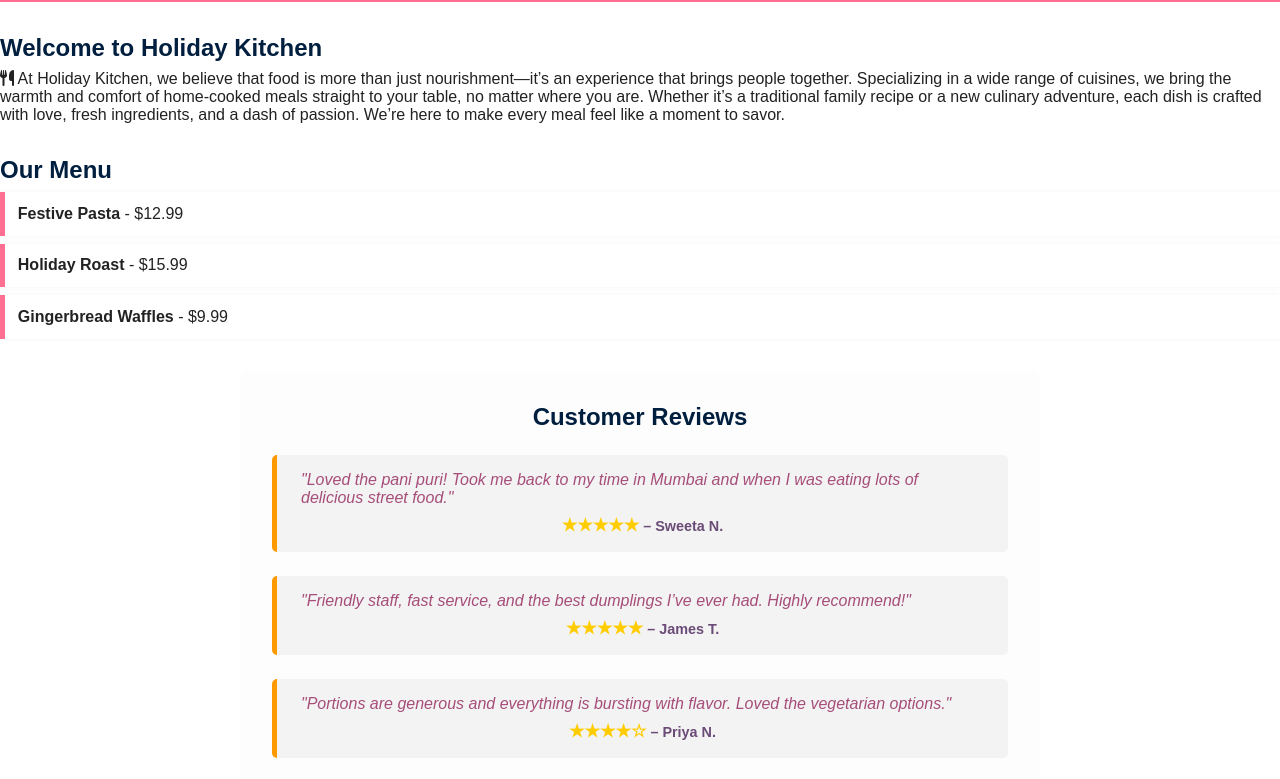
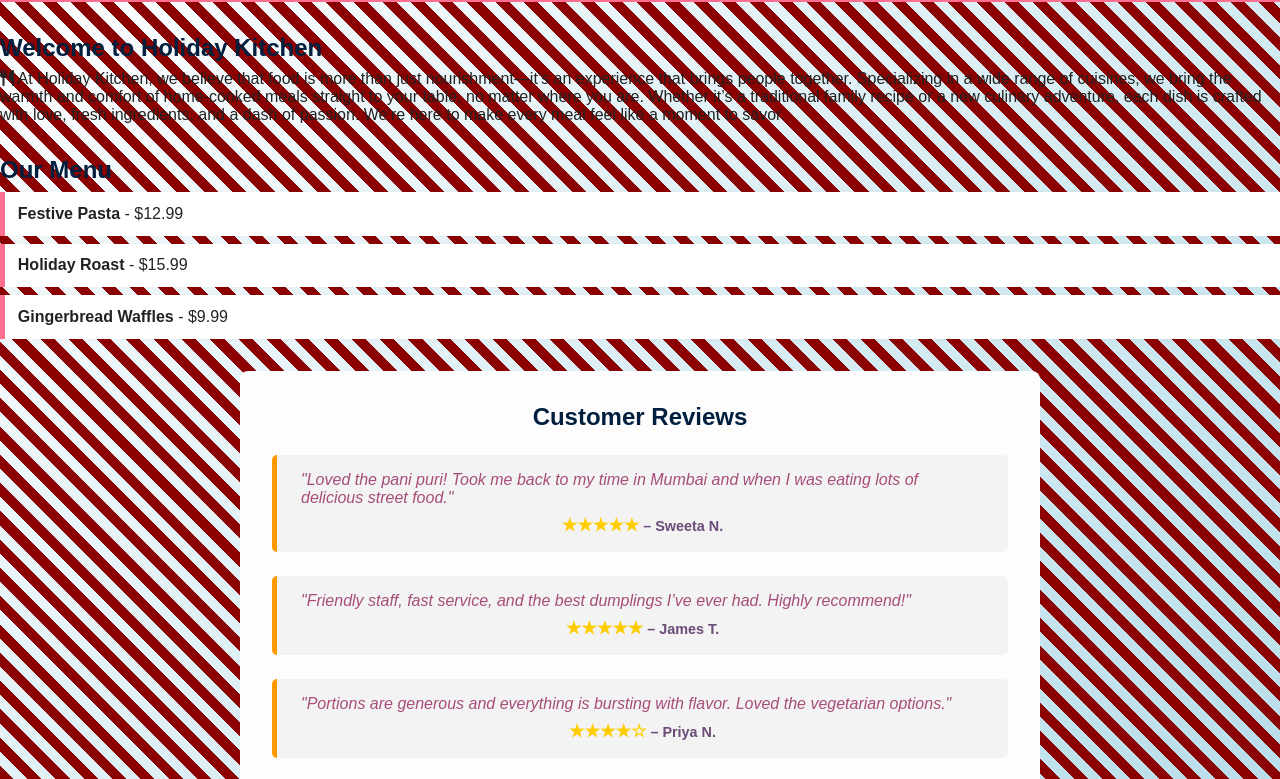
Before and after one commit to holidaykitchen/web, a plain HTML site: page index.html in a window 1280 px wide. Shown: the part 53-832 px from the top of the page. Drawn offline with Linux system fonts and the light colour scheme; a web font is replaced by a local one.

Commit message:
Update styles.css

```diff
--- a/styles.css
+++ b/styles.css
@@ -8,7 +8,15 @@
 body {
   margin: 0;
   font-family: sans-serif;
-  background: linear-gradient(to bottom right, white, light blue);
+  background-image:
+  repeating-linear-gradient(
+    45deg,               /* stripe angle */
+    darkred,             /* stripe color */
+    darkred 10px,        /* stripe thickness */
+    transparent 10px,    /* spacing after stripe */
+    transparent 20px     /* total stripe width */
+  ),
+  linear-gradient(to bottom right, white, lightblue); /* base gradient */
   min-height: 100vh;
   color: #222; /* Optional: Adjust for readability */
 }
```
